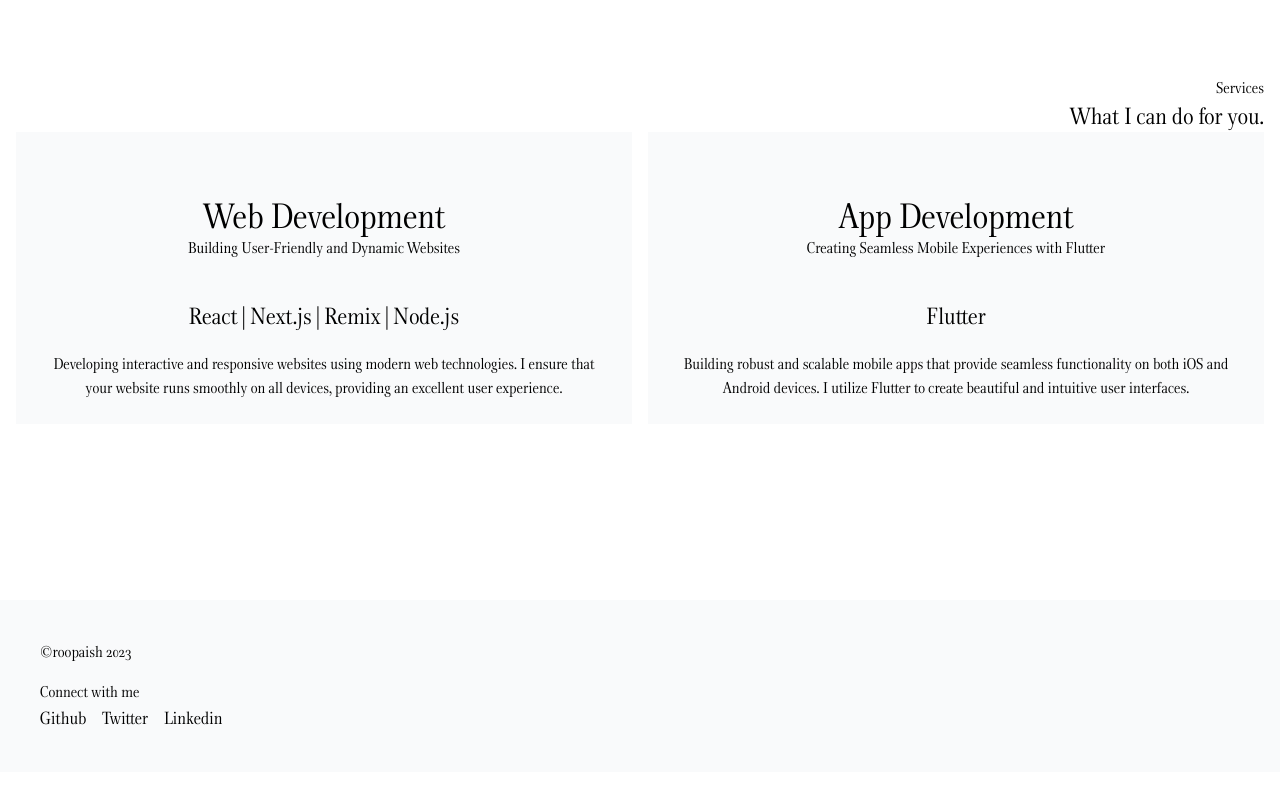
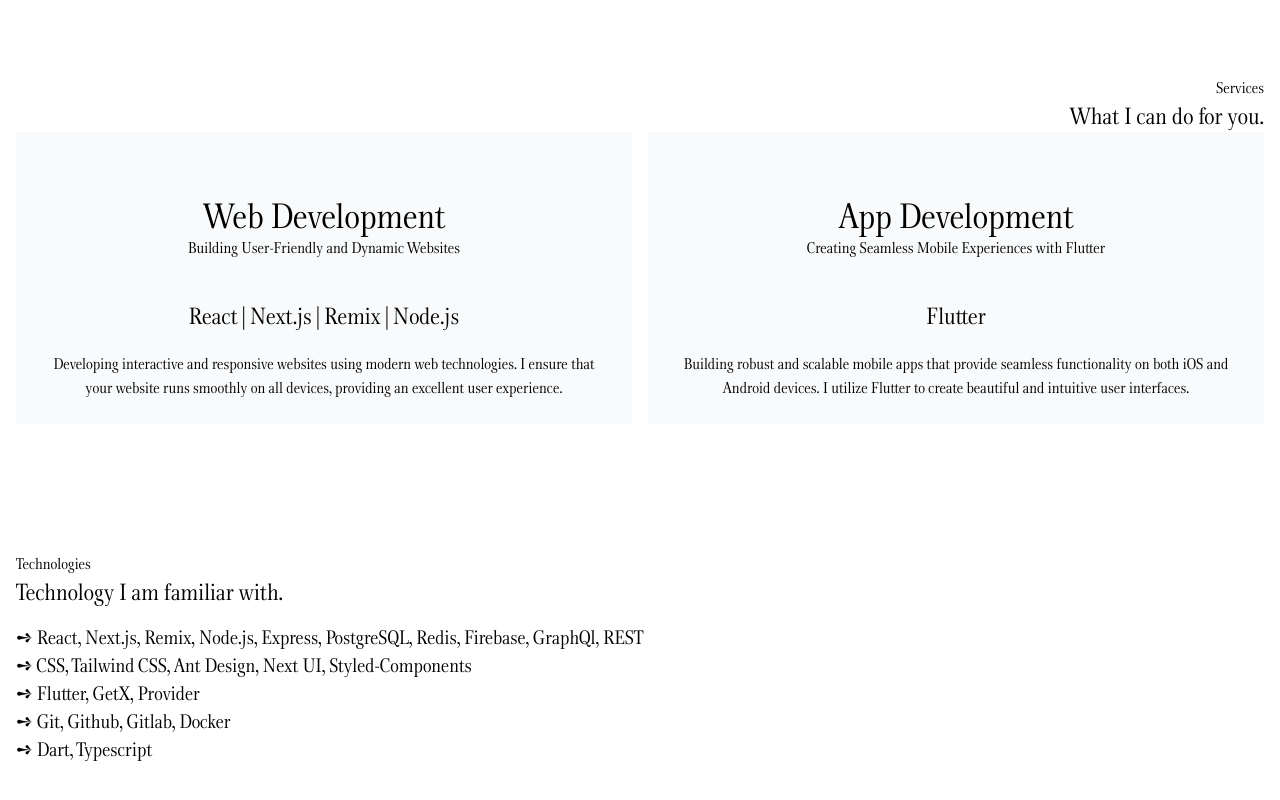
Before and after one commit to Roopaish/my-website, a Next.js app: page / in a window 1280 px wide. Shown: the part 1760-2560 px from the top of the page. Before the commit the page ends 2532 px from the top, so only its background shows below. Built offline with nearby package versions, Linux system fonts and the light colour scheme.

Commit message:
familiar technologies

```diff
--- a/src/app/page.tsx
+++ b/src/app/page.tsx
@@ -128,7 +128,7 @@ export default function Home() {
           ))}
         </ul>
       </section>
-      <section className="pt-40">
+      <section className="min-h-screen pt-40">
         <h1 className="text-right">Services</h1>
         <p className="text-right text-2xl">What I can do for you.</p>
         <ul className="flex flex-col gap-4 md:flex-row">
@@ -136,6 +136,18 @@ export default function Home() {
             <ServiceItem key={i} {...service} />
           ))}
         </ul>
+        <h1 className="mt-32">Technologies</h1>
+        <p className="text-2xl">Technology I am familiar with.</p>
+        <p className="mt-4 flex gap-4 text-xl">
+          &#10170; React, Next.js, Remix, Node.js, Express, PostgreSQL, Redis,
+          Firebase, GraphQl, REST
+          <br />
+          &#10170; CSS, Tailwind CSS, Ant Design, Next UI, Styled-Components{' '}
+          <br />
+          &#10170; Flutter, GetX, Provider <br /> &#10170; Git, Github, Gitlab,
+          Docker <br />
+          &#10170; Dart, Typescript
+        </p>
       </section>
     </Page>
   );
```
